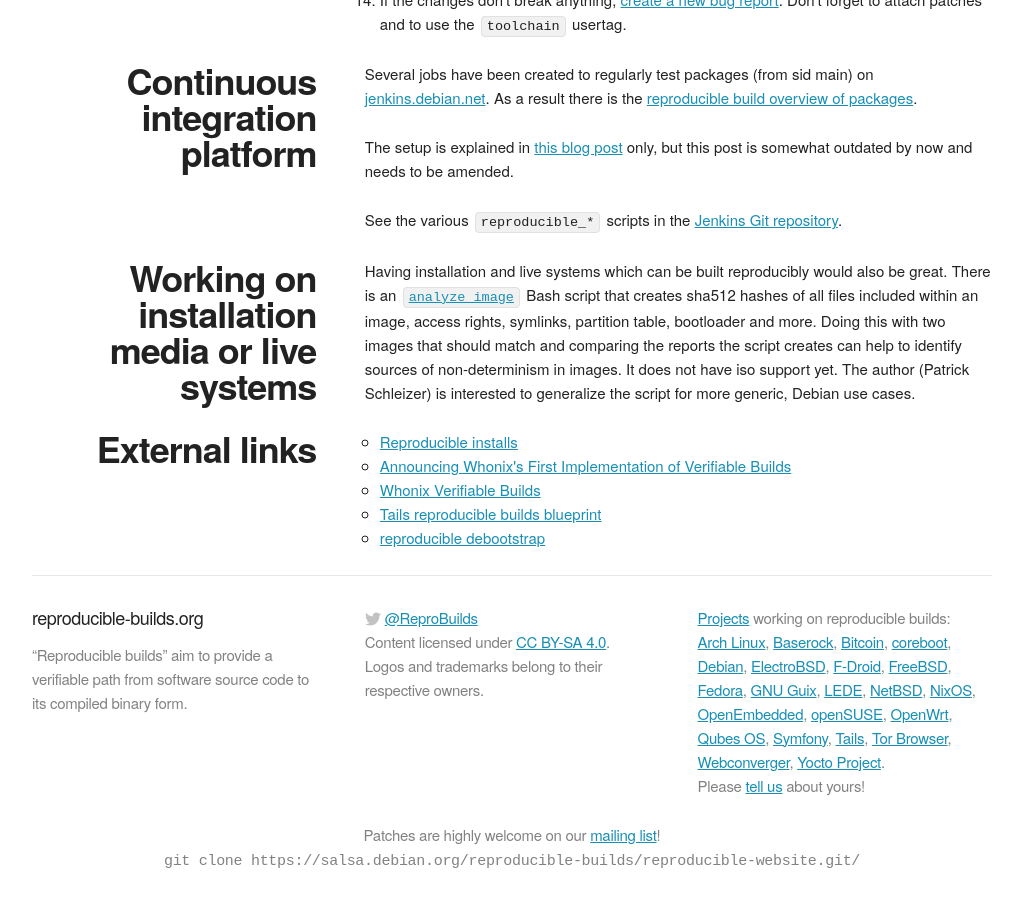
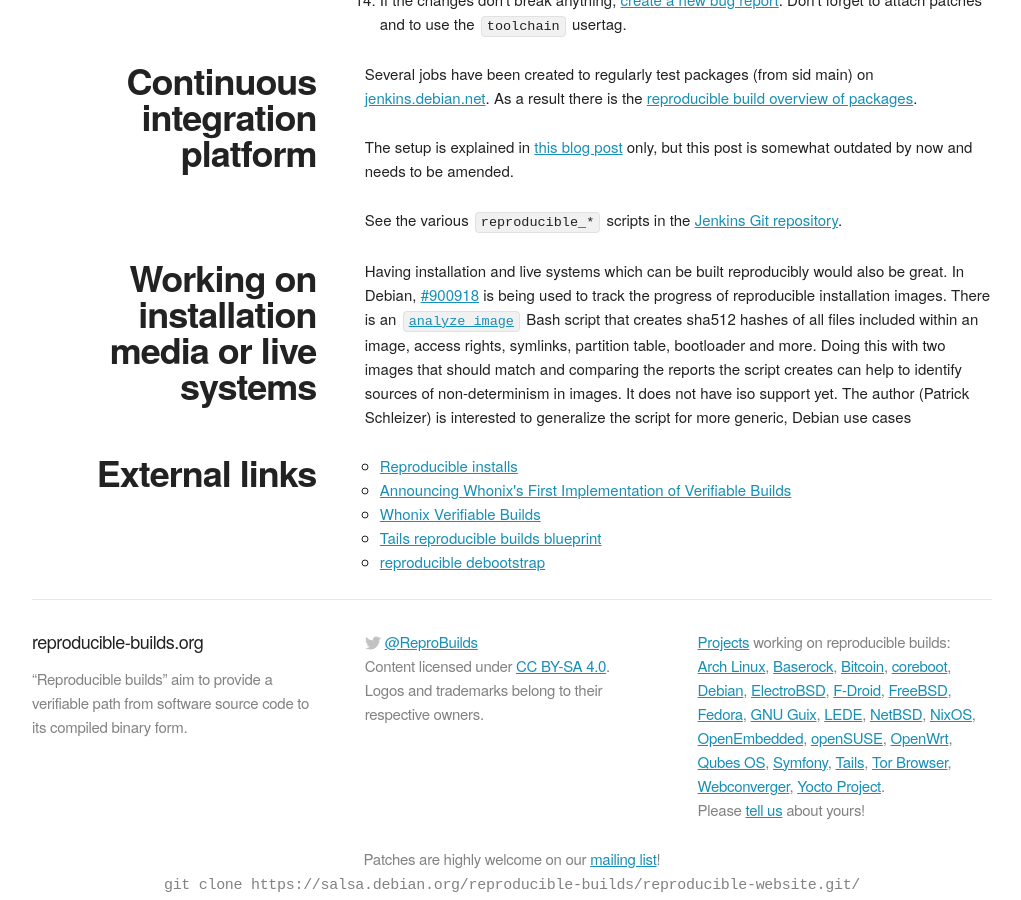
Before and after one commit to prototypefund/reproducible-website, a Jekyll site: the page built from contribute.html, in a window 1280 px wide and 900 px high, scrolled down 4612 px. Shown: the whole window, without its empty margins (128-1149 px from the left). Built offline with Jekyll 4.4.1, drawn with Linux system fonts in a browser that asks for light colours; some web fonts are replaced.

Commit message:
contribute.html: Add link to d-i bug.
Hmpf this page is messy.

```diff
--- a/contribute.html
+++ b/contribute.html
@@ -374,7 +374,7 @@
   </div>
   <div class="eight columns">
     <p>
-      Having installation and live systems which can be built reproducibly would also be great. There is an <code><a href="https://github.com/adrelanos/Whonix/blob/master/help-steps/analyze_image">analyze_image</a></code> Bash script that creates sha512 hashes of all files included within an image, access rights, symlinks, partition table, bootloader and more. Doing this with two images that should match and comparing the reports the script creates can help to identify sources of non-determinism in images. It does not have iso support yet. The author (Patrick Schleizer) is interested to generalize the script for more generic, Debian use cases.
+      Having installation and live systems which can be built reproducibly would also be great. In Debian, <a href=https://bugs.debian.org/900918">#900918</a> is being used to track the progress of reproducible installation images. There is an <code><a href="https://github.com/adrelanos/Whonix/blob/master/help-steps/analyze_image">analyze_image</a></code> Bash script that creates sha512 hashes of all files included within an image, access rights, symlinks, partition table, bootloader and more. Doing this with two images that should match and comparing the reports the script creates can help to identify sources of non-determinism in images. It does not have iso support yet. The author (Patrick Schleizer) is interested to generalize the script for more generic, Debian use cases
     </p>
   </div>
 </div>
```
